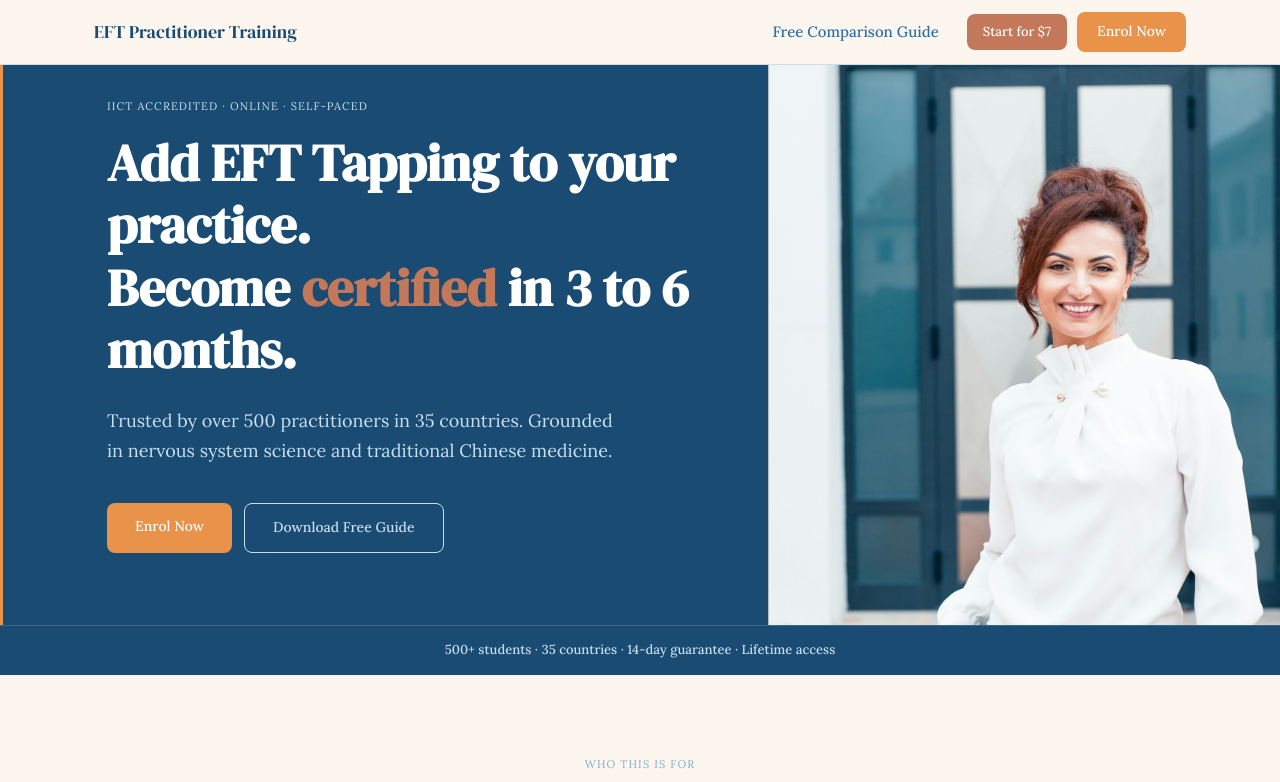
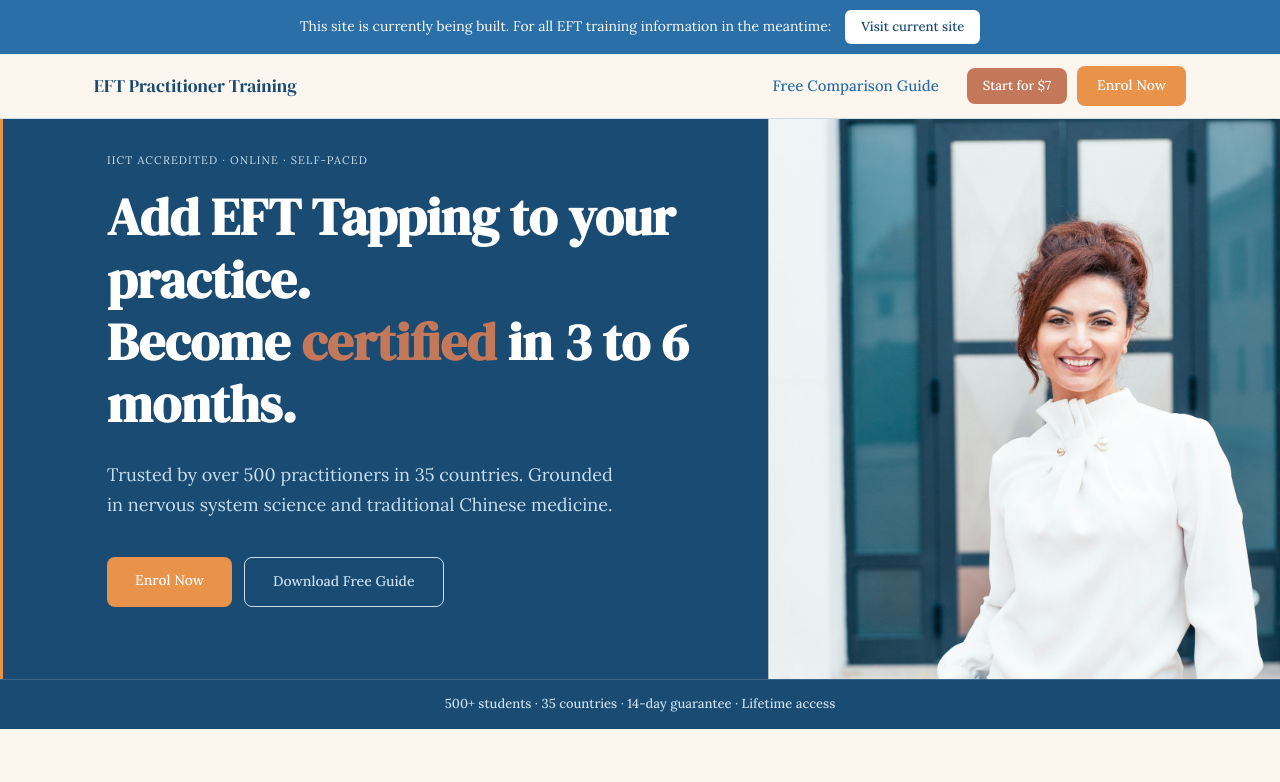
Before and after one commit to fuzzarelly/eftpractitionertraining, a plain HTML site: page index.html in a window 1280 px wide. Shown: the top 782 px of the page. Drawn offline with Linux system fonts and the light colour scheme.

Commit message:
Add under-construction banner with link to current site

```diff
--- a/index.html
+++ b/index.html
@@ -11,6 +11,17 @@
   <link rel="stylesheet" href="style.css" />
 </head>
 <body>
+
+  <!-- ===================== SITE BANNER ===================== -->
+  <div class="site-banner" role="alert">
+    <p class="site-banner__text">This site is currently being built. For all EFT training information in the meantime:</p>
+    <a
+      href="https://www.michaelhetherington.com/efttraining"
+      class="site-banner__btn"
+      target="_blank"
+      rel="noopener noreferrer"
+    >Visit current site</a>
+  </div>
 
   <!-- ===================== NAV ===================== -->
   <header class="nav" role="banner">
--- a/style.css
+++ b/style.css
@@ -126,6 +126,44 @@ ul {
   font-family: var(--font-body);
   color: var(--blue-slate);
   margin-bottom: 16px;
+}
+
+/* ============================================================
+   SITE BANNER
+   ============================================================ */
+.site-banner {
+  background-color: var(--blue-sapphire);
+  padding: 10px 24px;
+  display: flex;
+  align-items: center;
+  justify-content: center;
+  flex-wrap: wrap;
+  gap: 14px;
+  text-align: center;
+}
+
+.site-banner__text {
+  font-family: var(--font-body);
+  font-size: 14px;
+  color: #ffffff;
+  line-height: 1.4;
+}
+
+.site-banner__btn {
+  display: inline-block;
+  font-family: var(--font-body);
+  font-size: 13px;
+  font-weight: 500;
+  color: var(--blue-navy);
+  background-color: #ffffff;
+  padding: 6px 16px;
+  border-radius: 6px;
+  white-space: nowrap;
+  transition: opacity 0.15s ease;
+}
+
+.site-banner__btn:hover {
+  opacity: 0.85;
 }
 
 /* ============================================================
```
